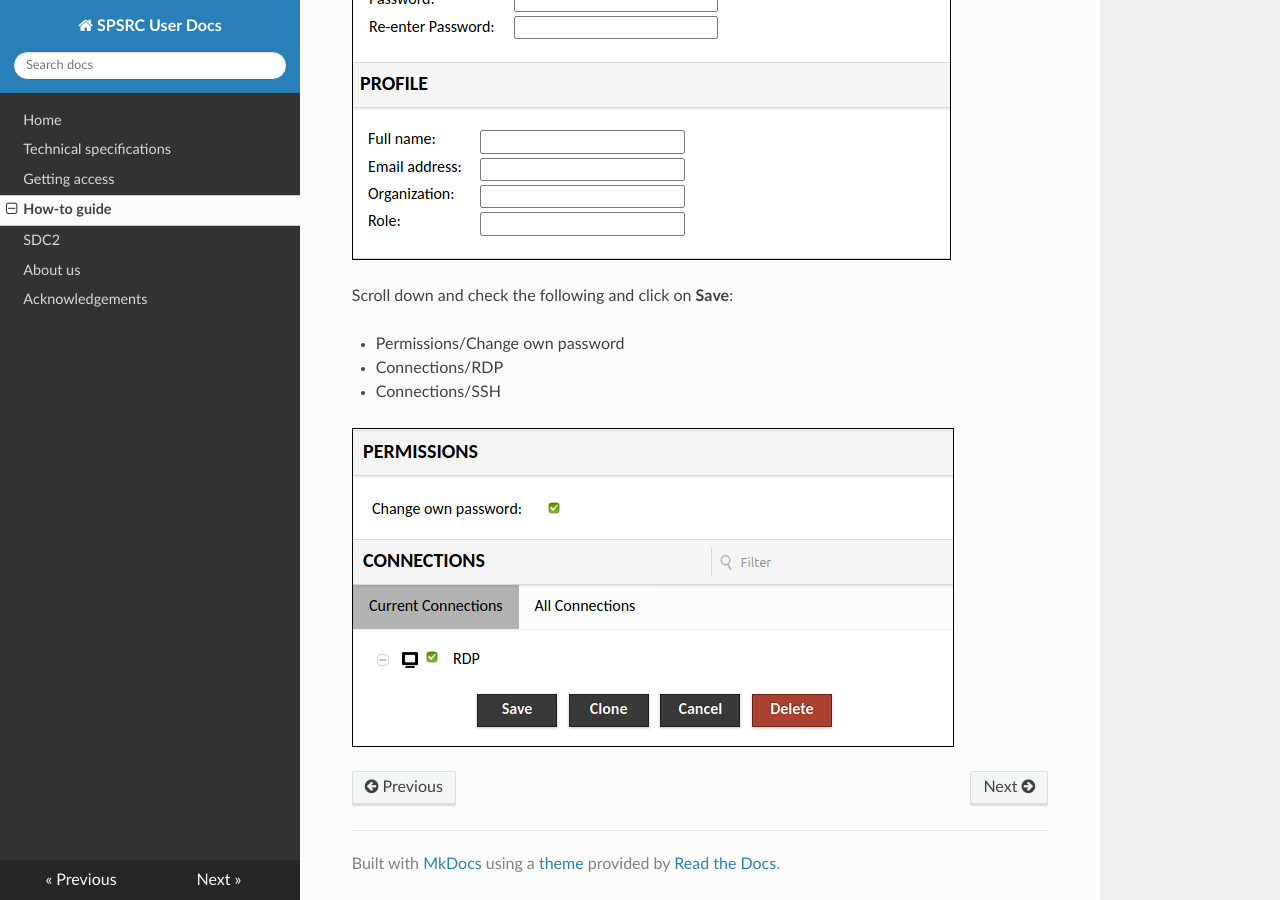
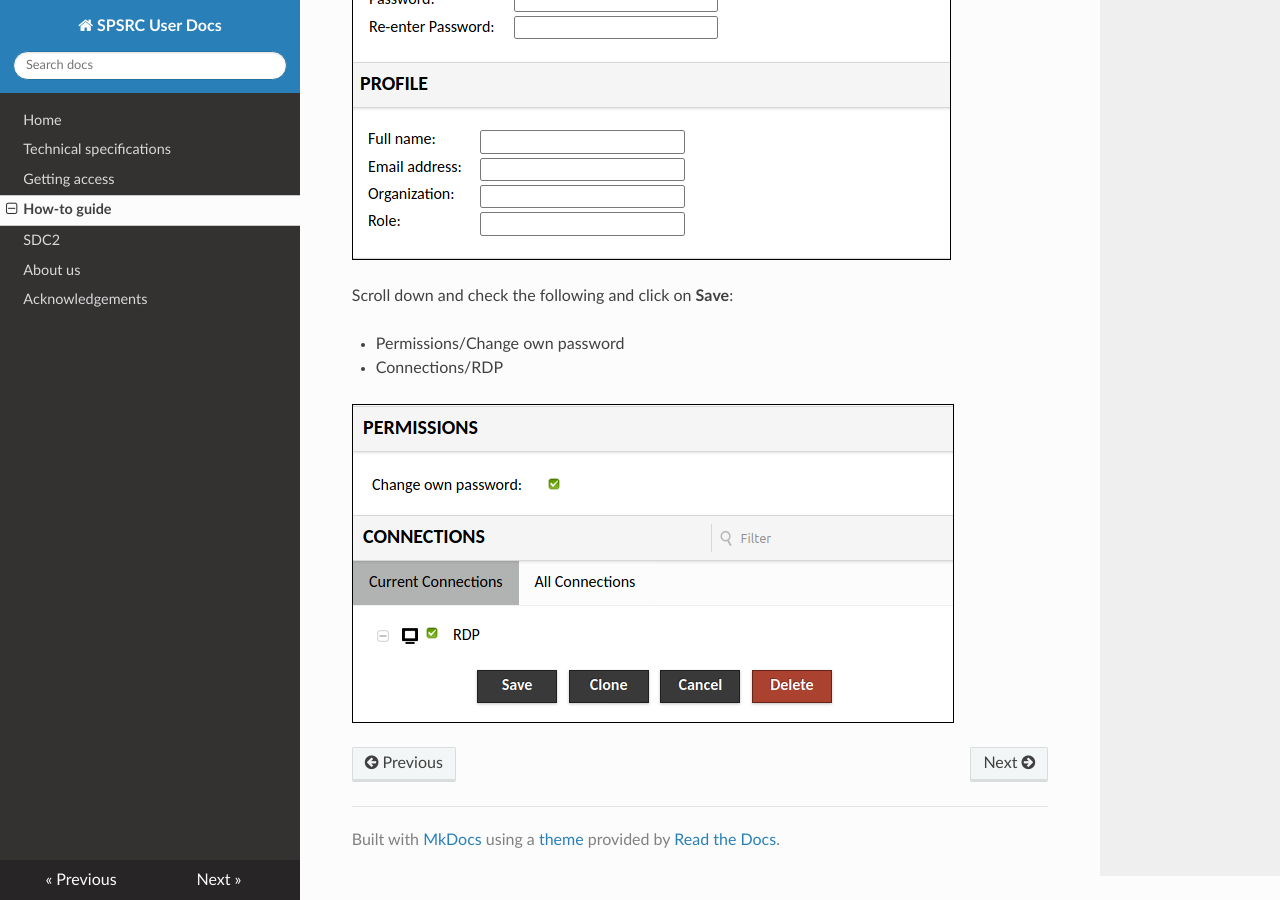
Before and after one commit to espsrc/spsrc_user_docs, an MkDocs documentation site: the page built from docs/howto.md, in a window 1280 px wide and 900 px high, scrolled down 4787 px. Built offline with MkDocs 1.6.1, drawn with Linux system fonts in a browser that asks for light colours; nearby versions of some CDN libraries.

Commit message:
Update howto.md

```diff
--- a/docs/howto.md
+++ b/docs/howto.md
@@ -110,6 +110,5 @@ Scroll down and check the following and click on **Save**:
 
 * Permissions/Change own password
 * Connections/RDP
-* Connections/SSH
 
 ![](images/guac-add-user-3.png)
```
